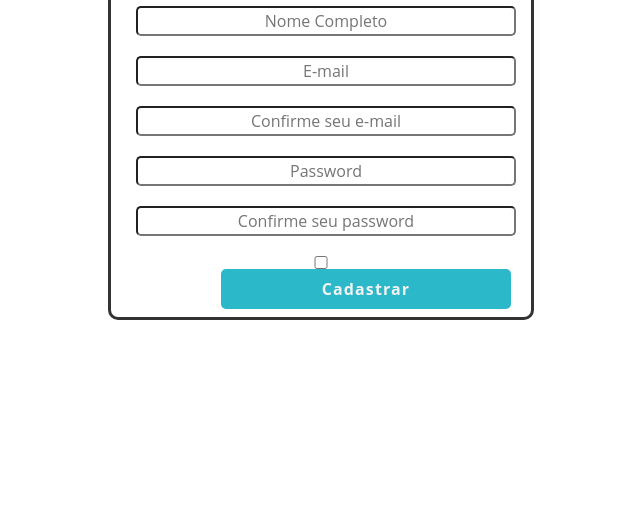
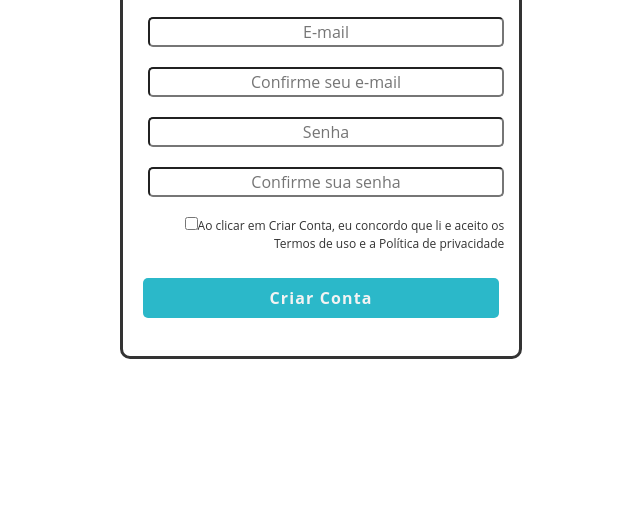
Before and after one commit to FatecFranca/DSM-G03-PI3-2022-1, a React app in the folder front-end/: page /cadastro in a window 1280 px wide. Shown: the part 287-800 px from the top of the page, without its empty margins (319-959 px from the left). Built offline with nearby package versions, Linux system fonts and the light colour scheme; a web font is replaced by a local one.

Commit message:
ajustes SignUp.css

```diff
--- a/front-end/src/components/SignUp/SignUp.css
+++ b/front-end/src/components/SignUp/SignUp.css
@@ -51,8 +51,7 @@
   outline: 0;
   padding: 0 1em 0 1em;
   height: 2.5em;
-  margin-left: 110px;
-  margin-right: 20px;
+  margin: 10px 20px 30px 20px;
   color:#f3f3f3;
   background: #2bb8c9;
   font-family: 'Open Sans';
@@ -65,16 +64,14 @@
         background-color: #005c6e;
       }
 
-.signUp-checkbox {
-  text-align: end;
-  margin-top: 15px;
+#signUp-checkbox {
+  text-align: right;
   margin-bottom: 15px;
-  font-size: 12px;
-  color: #2bb8c9;
+  color: #333333;
   margin-left: 15px;
   margin-right: 15px;
-  font-weight: 700;
+  font-size: 12px;
   font-family: 'Open Sans';
-  font-size: 16px;
   text-decoration: none;
+
 }
--- a/front-end/src/components/SignUp/SignUp.js
+++ b/front-end/src/components/SignUp/SignUp.js
@@ -23,13 +23,13 @@ export default function SignUp() {
         if(fullname == '' || email == '' || confirmEmail == '' || password == '' || confirmPassword == '') {
             setNotify('Campos não preenchidos');
         } else {
-            const isLogged = await api.post('user/login',{email, password});
-            console.log(isLogged)
-            if(isLogged) {
+            const signUp = await api.post('user/',{fullname, email, password});
+            console.log(signUp)
+            if(signUp) {
                 navigate("/home");
-                localStorage.setItem('x-access-token', isLogged.data.token)
+                localStorage.setItem('x-access-token', signUp.data.token)
             } else{
-                setNotify('Não Autorizado.');
+                setNotify('Usuário não cadastrado.');
             }
         }
     }
@@ -39,7 +39,7 @@ export default function SignUp() {
     return (
         <div className="signUpForm">
         <form  onSubmit={handleSubmit} id="container-signUp">
-           <h3 className="signUp-titulo">Bem Vindo ao UX-Helpers</h3>
+           <h3 className="signUp-titulo">Junte-se aos UX-Helpers</h3>
               <input
                     type="text"
                     placeholder="Nome Completo"
@@ -66,7 +66,7 @@ export default function SignUp() {
                     />
               <input
                     type="password"
-                    placeholder="Password"
+                    placeholder="Senha"
                     id="signUp-password"
                     name="password"
                     value={password}
@@ -74,20 +74,24 @@ export default function SignUp() {
                     />
               <input
                     type="password"
-                    placeholder="Confirme seu password"
+                    placeholder="Confirme sua senha"
                     id="signUp-password"
                     name="confirmPassword"
                     //value={confirmPassword}
                     //onChange={e => setPassword(e.target.value)}
                     />
-              <input
-                    type="checkbox"
-                    id="signUp-checkbox"
-                    name="checkbox"
-                    lable="Ao clicar em Criar conta, eu concordo que li e aceito os Termos de uso e a Política de privacidade."
+              <div>
+                  <ul id="signUp-checkbox">
+                    <input
+                      type="checkbox"
+                      name="checkbox"
+                      />
+                      Ao clicar em Criar Conta, eu concordo que li e aceito os <br></br>
+                      Termos de uso e a Política de privacidade
+                  </ul>
+              </div>
 
-                    />
-              <input id="signUp-botao" type="submit" value="Cadastrar" />
+              <input id="signUp-botao" type="submit" value="Criar Conta" />
               <h2 className ="notify">{ notify }</h2>
         </form>
       </div>
```
